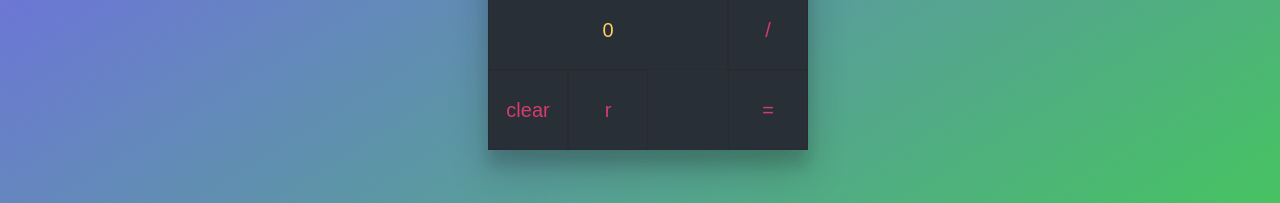
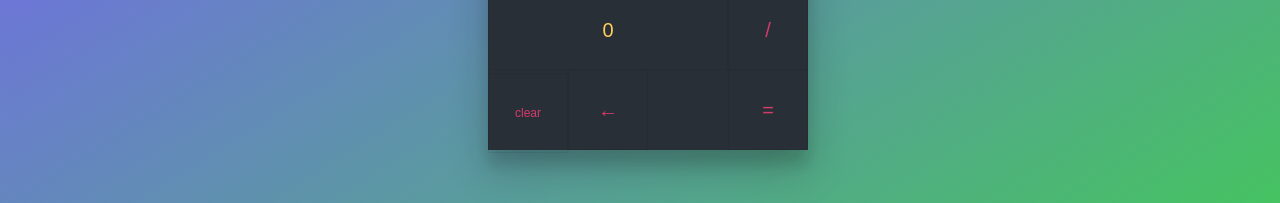
Before and after one commit to dsanta87/calcApp-practiceReact, a React (Create React App) app: page / in a window 1280 px wide. Shown: the part 358-561 px from the top of the page. Built offline with nearby package versions, Linux system fonts and the light colour scheme.

Commit message:
Add functions component and buttons css

```diff
--- a/src/App.jsx
+++ b/src/App.jsx
@@ -1,5 +1,6 @@
 import React from 'react'
 import Button from './components/Button'
+import Functions from './components/Functions'
 import MathOperations from './components/MathOperations'
 import Result from './components/Result'
 import './App.css'
@@ -25,11 +26,14 @@ const App = () => {
       <button>9</button>
       <button>0</button>
     </div>
-    <div className="functions">
-      <button>clear</button>
-      <button>r</button>
-    </div>
-    <MathOperations />
+    <Functions
+      onContentClear={clear => console.log('Clear: ', clear)}
+      onDelete={onDelete => console.log('Delete: ', onDelete)}
+    />
+    <MathOperations
+      onClickOperation={operation => console.log('Operation: ', operation)}
+      onClickEqual={equal => console.log('Equal: ', equal)}
+    />
   </main>)
 }
 
--- /dev/null
+++ b/src/components/Button.css
@@ -0,0 +1,3 @@
+.button-long-text {
+  font-size: 12px;
+}
--- a/src/components/Button.jsx
+++ b/src/components/Button.jsx
@@ -1,5 +1,6 @@
 import React from 'react'
 import PropTypes from 'prop-types'
+import './Button.css'
 
 const Button = ({type, text, clickHandler}) => (
   <button
--- /dev/null
+++ b/src/components/Functions.jsx
@@ -0,0 +1,17 @@
+import React from 'react'
+import PropTypes from 'prop-types'
+import Button from './Button'
+
+const Functions = ({onContentClear, onDelete}) => (
+  <section className="functions">
+    <Button type="button-long-text" text="clear" clickHandler={onContentClear} />
+    <Button text="&larr;" clickHandler={onDelete} />
+  </section>
+)
+
+Functions.propTypes = {
+  onContentClear: PropTypes.func.isRequired,
+  onDelete: PropTypes.func.isRequired
+}
+
+export default Functions
```
Also changed, not shown: public/index.html (line endings or trailing spaces), src/components/MathOperations.jsx (line endings or trailing spaces).
